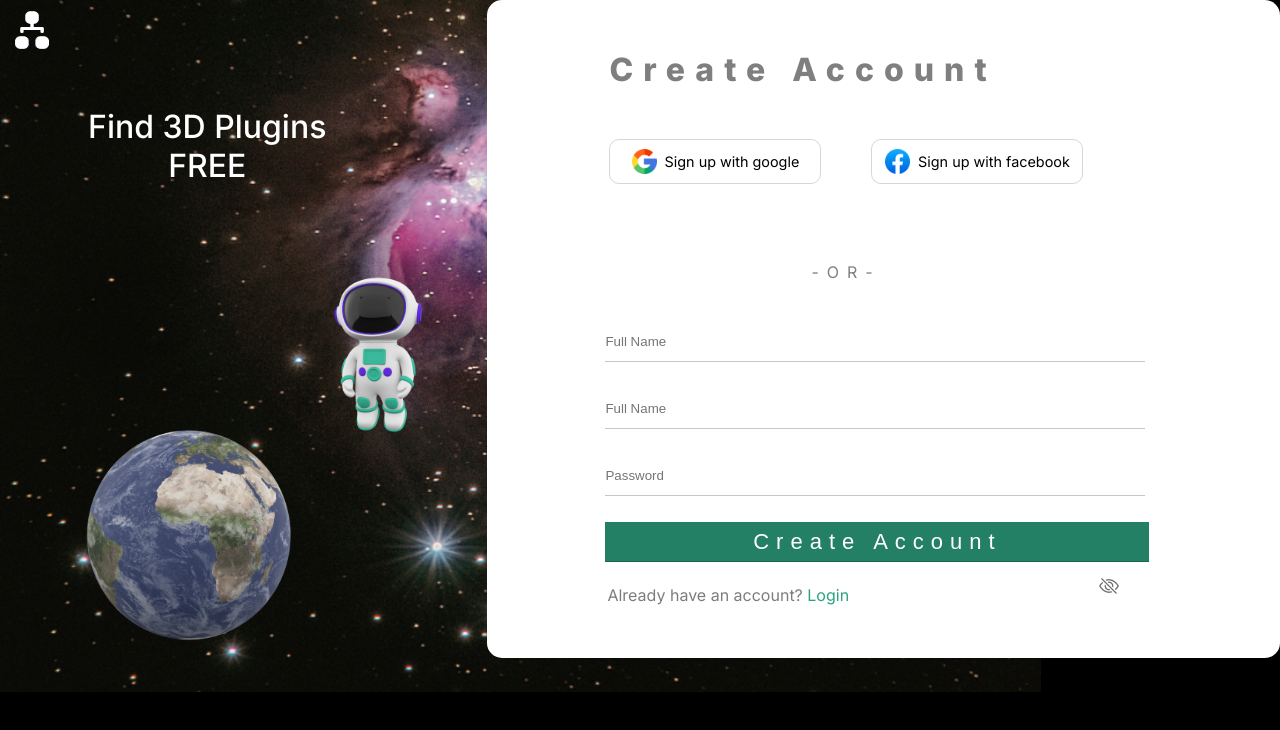
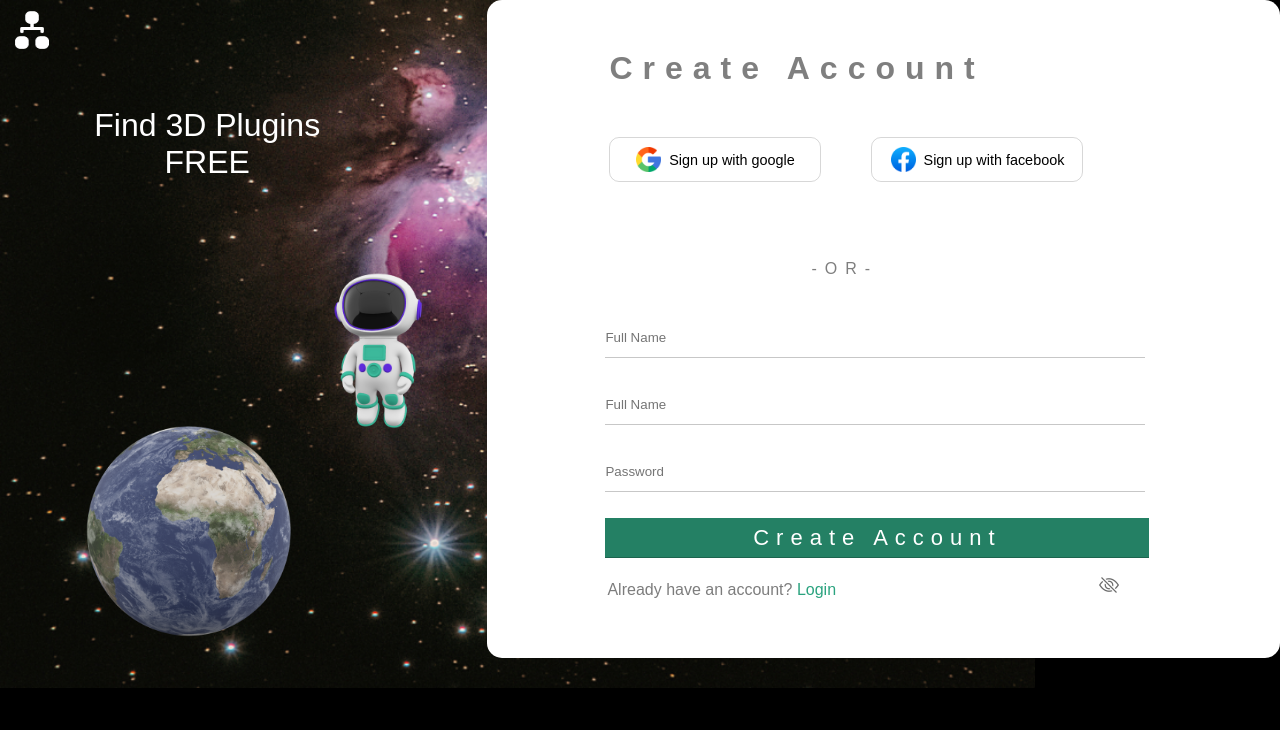
Before and after one commit to LuckysS3/Login, a plain HTML site: page index.html in a window 1280 px wide. Drawn offline with nearby package versions, Linux system fonts and the light colour scheme.

Commit message:
Update style.css

```diff
--- a/style.css
+++ b/style.css
@@ -8,7 +8,7 @@
 }
 
 body{
-    font-family: 'Inter', sans-serif;
+    font-family: rean, sans-serif;
     background: black url(img/pexels-alex-andrews-816608.jpg) no-repeat;
     background-size: contain;
     color: white;
```
